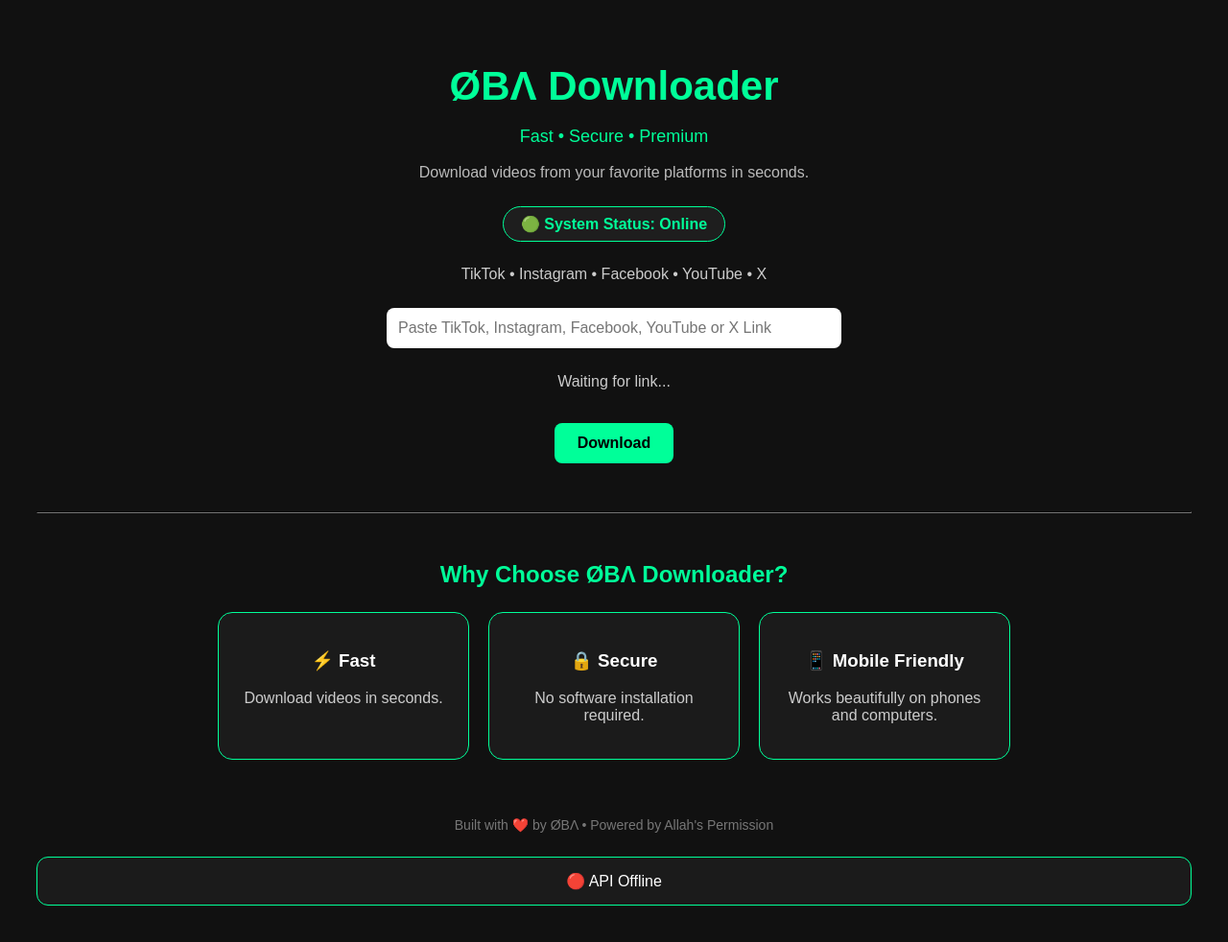
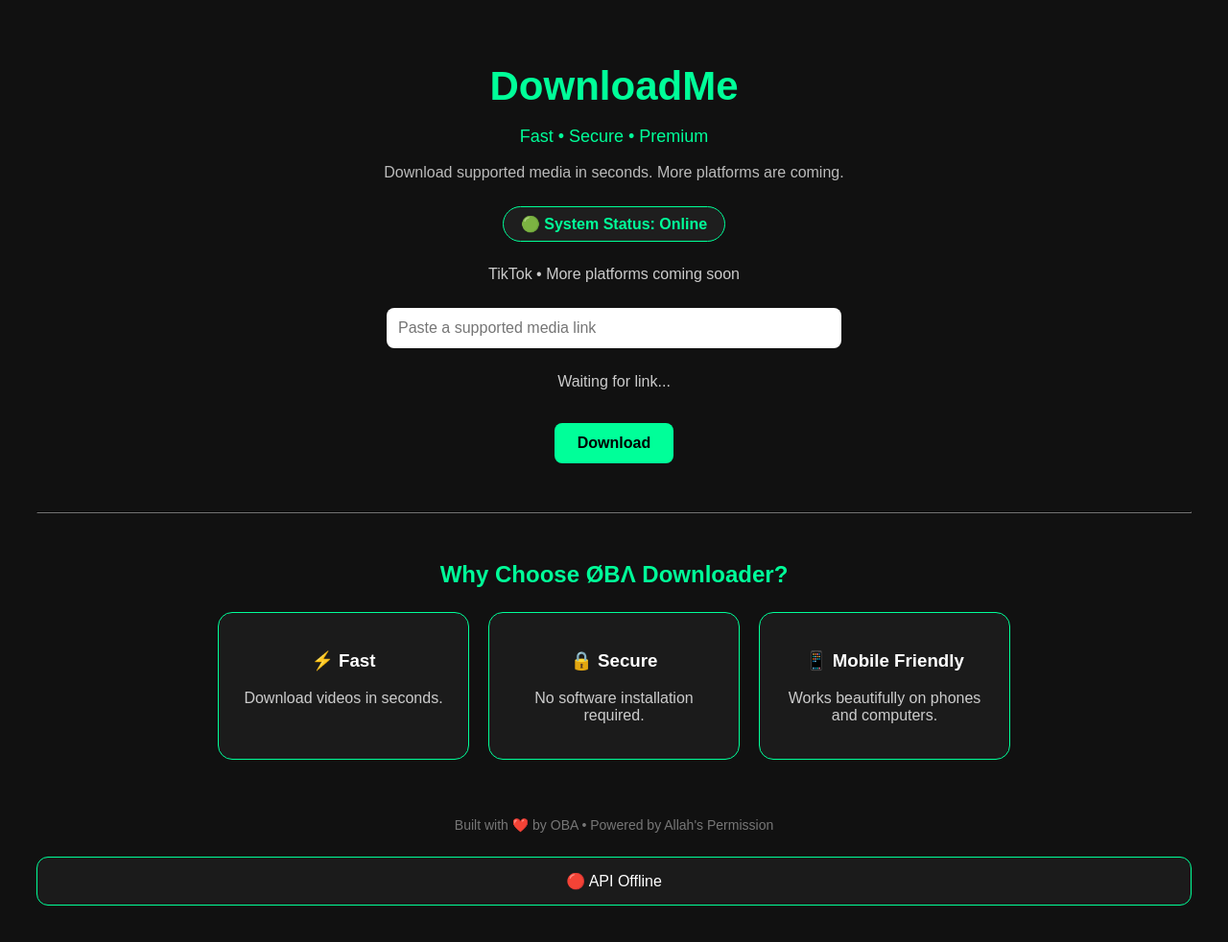
Before and after one commit to genzchamp/oba-downloader, a website: page public/index.html in a window 1280 px wide. Shown: the whole page at 96% size. Drawn offline with Linux system fonts and the light colour scheme; no server answers.

Commit message:
Rebrand frontend as DownloadMe

```diff
--- a/public/index.html
+++ b/public/index.html
@@ -1,7 +1,7 @@
 <!DOCTYPE html>
 <html>
 <head>
-  <title>ØBΛ Downloader</title>
+  <title>DownloadMe — Media Downloader</title>
   <meta name="viewport" content="width=device-width, initial-scale=1.0">
 
   <style>
@@ -93,7 +93,7 @@
 <div style="margin-bottom:25px;">
 
 <h1 style="font-size:42px;margin-bottom:5px;">
-ØBΛ Downloader
+DownloadMe
 </h1>
 
 <p style="font-size:18px;color:#00ff99;">
@@ -101,7 +101,7 @@
 </p>
 
 <p style="color:#bbb;">
-Download videos from your favorite platforms in seconds.
+Download supported media in seconds. More platforms are coming.
 </p>
 
 <div class="status" style="
@@ -123,13 +123,13 @@
 </div>
 
 <p>
-TikTok • Instagram • Facebook • YouTube • X
+TikTok • More platforms coming soon
 </p>
 
 <input
 type="text"
 id="url"
-placeholder="Paste TikTok, Instagram, Facebook, YouTube or X Link">
+placeholder="Paste a supported media link">
 
 <p id="platform">
 Waiting for link...
@@ -198,7 +198,7 @@
 font-size:14px;
 ">
 
-Built with ❤️ by ØBΛ • Powered by Allah's Permission
+Built with ❤️ by OBA • Powered by Allah's Permission
 
 </footer>
 
@@ -357,7 +357,7 @@
 <p>
 
 🏷 ${data.platform}<br>
-👤 ${data.data.author.nickname}
+👤 ${data.data.author?.nickname || data.data.author?.unique_id || "Creator"}
 
 </p>
 
```
